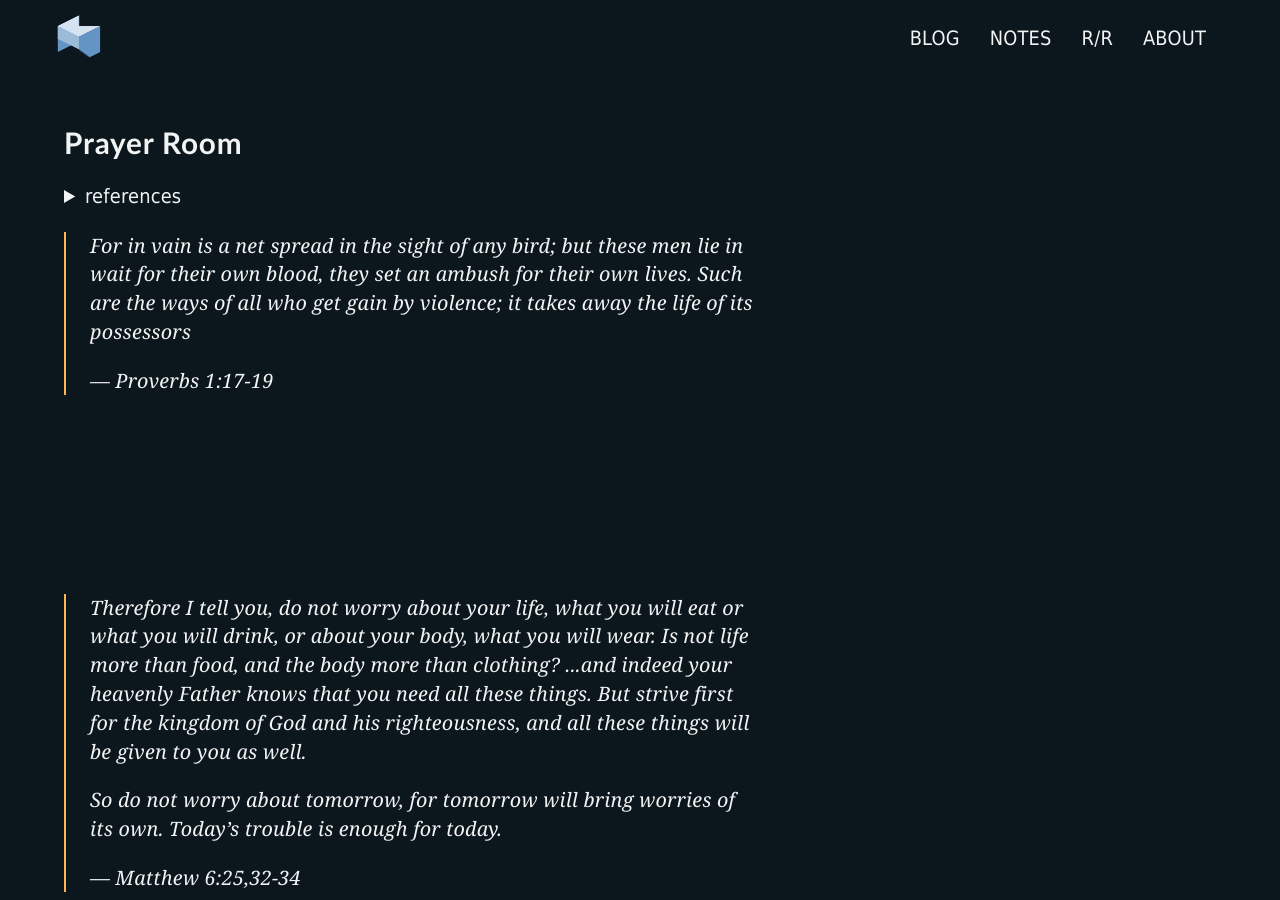
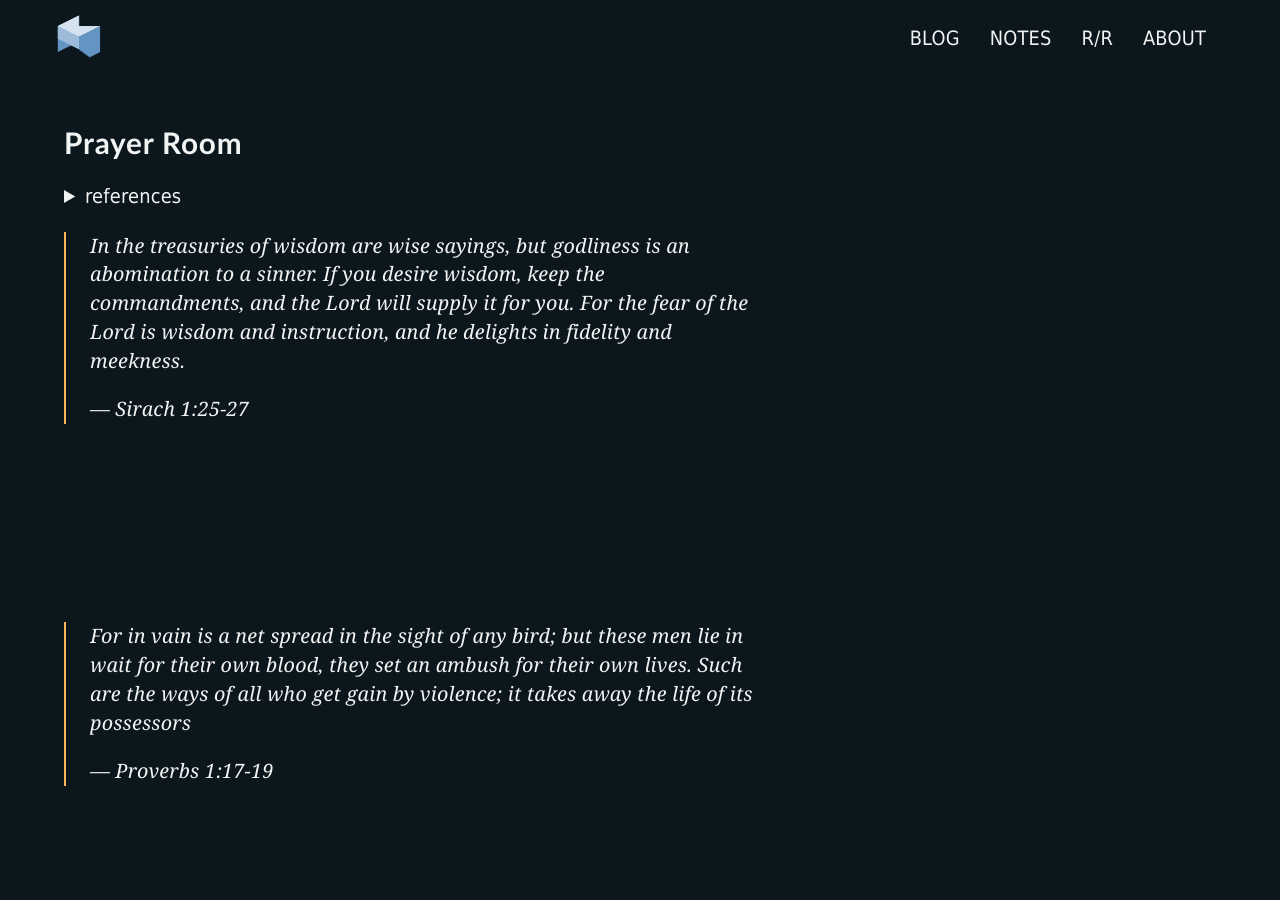
Before and after one commit to mpdagang/mpdagang.github.io, a Jekyll site: the page built from _pages/prayer-room.html, in a window 1280 px wide and 900 px high. Built offline with Jekyll 4.4.1, drawn with Linux system fonts in a browser that asks for light colours.

Commit message:
minor updates

```diff
--- a/_pages/linkwell.html
+++ b/_pages/linkwell.html
@@ -23,6 +23,7 @@ permalink: /linkwell
     <a class="a-linkwell" target="_blank" href="https://buttondown.com/ericwbailey/archive/">Bailey</a>
     <a class="a-linkwell" target="_blank" href="https://css-tricks.com/category/links/">Tricks</a>
     <a class="a-linkwell" target="_blank" href="https://pxlnv.com/">Envy</a>
+    <a class="a-linkwell" target="_blank" href="https://buttondown.com/cassidoo/archive">Cassidoo</a>
   </section>
   <footer class="mp-w-s">
     <blockquote><a href="https://tolkiengateway.net/wiki/Whitwell#History">Whitwell</a>: In The Atlas of Middle-earth the name of
--- a/_pages/prayer-room.html
+++ b/_pages/prayer-room.html
@@ -14,6 +14,17 @@
     </details>
   </section>
   <section class="mp-w-s">
+
+    <blockquote class="mp-pry-quote">
+      <p>In the treasuries of wisdom are wise sayings, but godliness
+        is an abomination to a sinner. If you desire wisdom, keep the
+        commandments, and the Lord will supply it for you. For the fear
+        of the Lord is wisdom and instruction, and he delights in fidelity
+        and meekness.</p>
+        <p>— Sirach 1:25-27</p>
+    </blockquote>
+
+
 
     <blockquote class="mp-pry-quote">
       <p>For in vain is a net spread in the sight of any bird; but these
```
Also changed, not shown: _data/introspects.yaml (+9 -0 lines).
